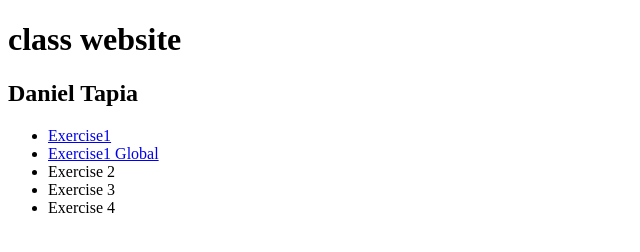
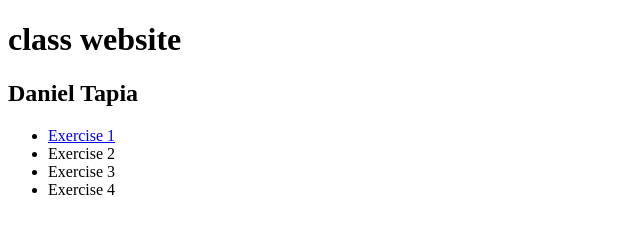
Before and after one commit to DTapia98/DanielTapiaInteractiveMedia341, a plain HTML site: page index.html in a window 1280 px wide. Shown: the whole page, without its empty margins (0-640 px from the left). Drawn offline with Linux system fonts and the light colour scheme.

Commit message:
updated website

```diff
--- a/index.html
+++ b/index.html
@@ -12,8 +12,7 @@
      <h2>Daniel Tapia</h2>
     </p>
     <ul>
-      <li><a href="Exercise1/index.html">Exercise1</a></li>
-      <li><a href="https://dtapia98.github.io/DanielTapiaInteractiveMedia341/Exercise1/index.html"> Exercise1 Global</a></li>
+      <li><a href="https://dtapia98.github.io/DanielTapiaInteractiveMedia341/Exercise1/index.html"> Exercise 1</a></li>
       <li>Exercise 2</li>
       <li>Exercise 3</li>
       <li>Exercise 4</li>
```
